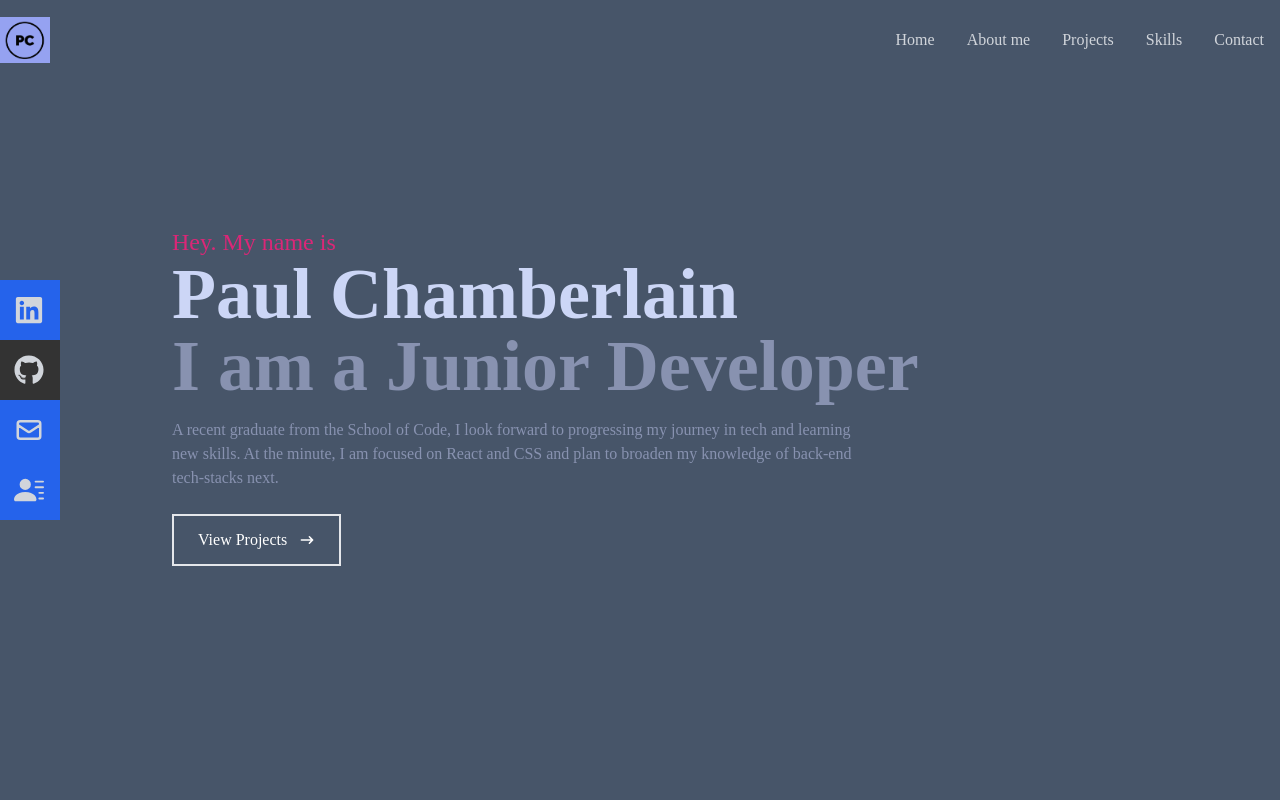
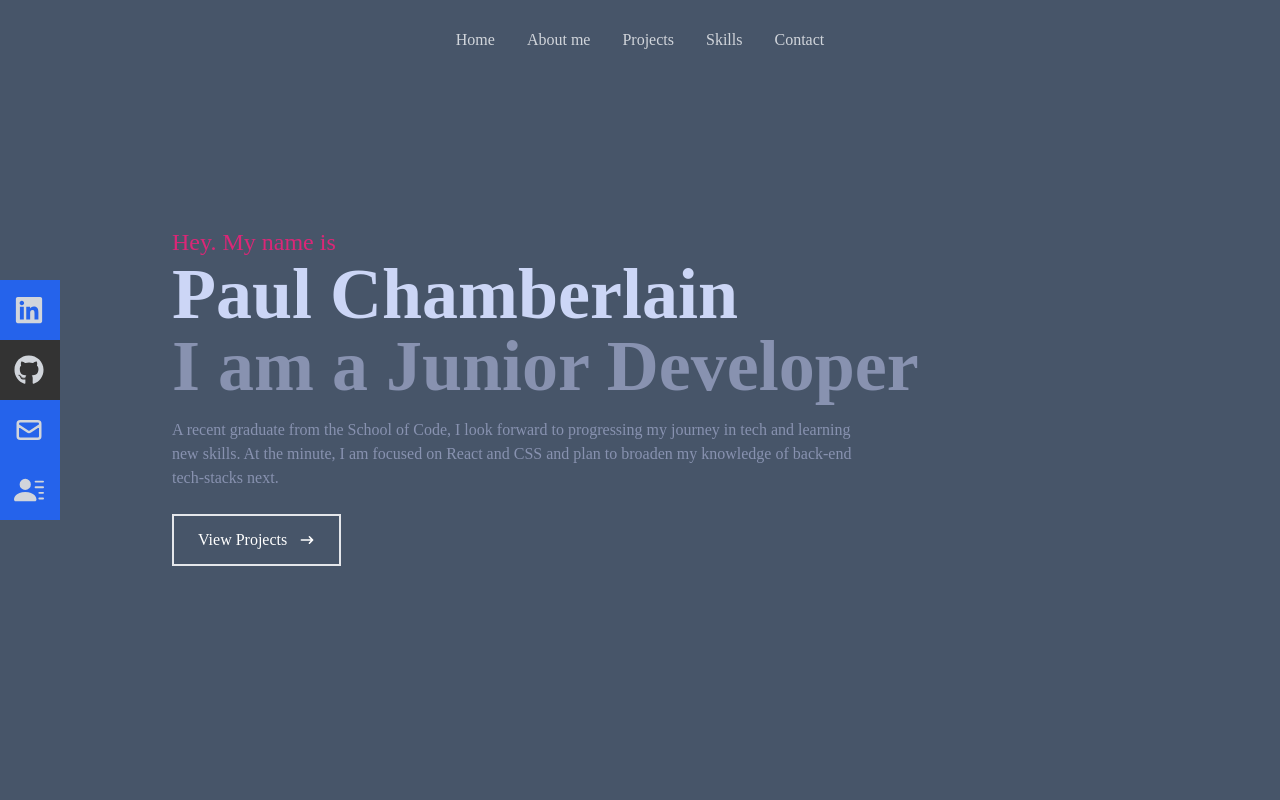
Before and after one commit to Paul2071/react-portfolio, a React (Create React App) app: page / in a window 1280 px wide. Shown: the top 800 px of the page. Built offline with nearby package versions, Linux system fonts and the light colour scheme.

Commit message:
see plan.txt for next steps

```diff
--- a/package.json
+++ b/package.json
@@ -10,6 +10,7 @@
     "react-dom": "^18.2.0",
     "react-icons": "^4.4.0",
     "react-scripts": "5.0.1",
+    "react-scroll": "^1.8.7",
     "web-vitals": "^2.1.4"
   },
   "scripts": {
--- a/src/App.js
+++ b/src/App.js
@@ -4,6 +4,7 @@
 import Navbar from './components/Navbar';
 import Skills from './components/Skills';
 import Projects from './components/Projects';
+import Contact from './components/Contact';
 
 
 function App() {
@@ -14,6 +15,7 @@
       <About />
       <Skills />
       <Projects />
+      <Contact />
     </div>
   );
 }
--- /dev/null
+++ b/src/components/Contact.js
@@ -0,0 +1,20 @@
+import React from 'react'
+
+const Contact = () => {
+  return (
+    <div name='contact' className='w-full h-screen bg-[#0a192f] flex justify-center items-center p-4'>
+        <form method='POST' action="https://getform.io/f/a699a1b2-f225-434e-b317-1fbbde8e006c" className='flex flex-col max-w-[600px] w-full'>
+            <div className='pb-8'>
+                <p className='text-4xl font-bold inline border-b-4 border-pink-600 text-gray-300'>Contact</p>
+                <p className='text-gray-300 py-4'> Get in touch via the form or the socials on the left </p>
+            </div>
+            <input className='bg-[#ccd6f6] p-2' type="text" placeholder='Name' name='name' />
+            <input className='my-4 p-2 bg-[#ccd6f6]' type="email" placeholder='Email' name='email' />
+            <textarea className='bg-[#ccd6f6] p-2' name="message" rows="10" placeholder='Message'></textarea>
+            <button className='text-white border-2 hover:bg-pink-600 hover:border-pink-600 px-4 py-3 my-8 mx-auto flex items-center'>Submit</button>
+        </form>
+    </div>
+  )
+}
+
+export default Contact
--- a/src/components/Navbar.js
+++ b/src/components/Navbar.js
@@ -1,82 +1,119 @@
-import React, {useState} from "react";
+import React, { useState } from "react";
 import { FaBars, FaTimes, FaGithub, FaLinkedin } from "react-icons/fa";
-import {HiOutlineMail} from "react-icons/hi"
-import {BsFillPersonLinesFill} from "react-icons/bs"
-import Logo from "../assets/logo2.png";
+import { HiOutlineMail } from "react-icons/hi";
+import { BsFillPersonLinesFill } from "react-icons/bs";
+//import Logo from "../assets/logo2.png";
+import { Link } from "react-scroll";
 
 const Navbar = () => {
-
-    const [navState, setNavState] = useState(false)
-    const handleClick = () => setNavState(!navState)
+  const [navState, setNavState] = useState(false);
+  const handleClick = () => setNavState(!navState);
 
   return (
-    <div className="fixed w-full h-[80px] flex justify-between items-center px=4 bg-slate-600 text-gray-300">
-      <div>
-        <img src={Logo} alt="Personalised Logo" style={{ width: "50px" }} />
-      </div>
+    <div className="fixed w-full h-[80px] flex flex-col justify-between items-center p-7 bg-slate-600 text-gray-300">
 
       {/* menu */}
 
-        <ul className='hidden md:flex'>
-          <li> Home </li>
-          <li> About me </li>
-          <li> Projects </li>
-          <li> Skills </li>
-          <li> Contact </li>
+      <ul className="hidden md:flex">
+        <li>
+          <Link to="home" smooth={true} duration={500}>
+            Home
+          </Link>
+        </li>
+        <li>
+          <Link to="about" smooth={true} duration={500}>
+            About me
+          </Link>
+        </li>
+        <li>
+           <Link to="projects" smooth={true} duration={500}>
+            Projects
+          </Link>
+        </li>
+        <li>
+          <Link to="skills" smooth={true} duration={500}>
+            Skills
+          </Link>
+        </li>
+        <li>
+            <Link to="contact" smooth={true} duration={500}>
+            Contact
+           </Link>
+        </li>
       </ul>
 
-
       {/* hamburger */}
-      <div onClick={handleClick} className="md:hidden z-10">
+      <div onClick={handleClick} className="md:hidden z-10 m-[30px]">
         {!navState ? <FaBars /> : <FaTimes />}
       </div>
 
-
       {/* mobile menu */}
-      <ul className={!navState ? "hidden" : "absolute top-0 left-0 w-full h-screen bg-slate-600 flex flex-col justify-center items-center"}>
-        <li className="py-6 text-4xl"> Home </li>
-        <li className="py-6 text-4xl"> About me </li>
-        <li className="py-6 text-4xl"> Projects </li>
-        <li className="py-6 text-4xl"> Skills </li>
-        <li className="py-6 text-4xl"> Contact </li>
+      <ul
+        className={
+          !navState
+            ? "hidden"
+            : "absolute top-0 left-0 w-full h-screen bg-slate-600 flex flex-col justify-center items-center"
+        }
+      >
+        <li className="py-6 text-4xl">  <Link onClick={handleClick} to="home" smooth={true} duration={500}>
+            Home
+          </Link>  </li>
+        <li className="py-6 text-4xl">  <Link onClick={handleClick} to="about" smooth={true} duration={500}>
+            About me
+          </Link>  </li>
+        <li className="py-6 text-4xl">  <Link onClick={handleClick} to="projects" smooth={true} duration={500}>
+            Projects
+          </Link>  </li>
+        <li className="py-6 text-4xl">  <Link onClick={handleClick} to="skills" smooth={true} duration={500}>
+            Skills
+          </Link>  </li>
+        <li className="py-6 text-4xl">  <Link onClick={handleClick} to="contact" smooth={true} duration={500}>
+            Contact
+          </Link>  </li>
       </ul>
-
 
       {/* social icons */}
       <div className="hidden lg:flex  fixed flex-col top-[35%] left-0">
         <ul>
           <li className="w-[160px] h-[60px] flex justify-between items-center ml-[-100px] hover:ml-[-10px] duration-300 bg-blue-600">
-                <a className="flex justify-between items-center w-full text-gray-300 "
-                href="/">
+            <a
+              className="flex justify-between items-center w-full text-gray-300 "
+              href="/"
+            >
               Linkedin <FaLinkedin size={30} />
             </a>
           </li>
         </ul>
         <ul>
           <li className="w-[160px] h-[60px] flex justify-between items-center ml-[-100px] hover:ml-[-10px] duration-300 bg-[#333333]">
-                <a className="flex justify-between items-center w-full text-gray-300 "
-                href="/">
+            <a
+              className="flex justify-between items-center w-full text-gray-300 "
+              href="/"
+            >
               Github <FaGithub size={30} />
             </a>
           </li>
         </ul>
         <ul>
           <li className="w-[160px] h-[60px] flex justify-between items-center ml-[-100px] hover:ml-[-10px] duration-300 bg-blue-600">
-                <a className="flex justify-between items-center w-full text-gray-300 "
-                href="/">
+            <a
+              className="flex justify-between items-center w-full text-gray-300 "
+              href="/"
+            >
               Email <HiOutlineMail size={30} />
             </a>
           </li>
         </ul>
         <ul>
           <li className="w-[160px] h-[60px] flex justify-between items-center ml-[-100px] hover:ml-[-10px] duration-300 bg-blue-600">
-                <a className="flex justify-between items-center w-full text-gray-300 "
-                href="/">
+            <a
+              className="flex justify-between items-center w-full text-gray-300 "
+              href="/"
+            >
               C.V <BsFillPersonLinesFill size={30} />
             </a>
           </li>
         </ul>
-
       </div>
     </div>
   );
--- a/src/components/Projects.js
+++ b/src/components/Projects.js
@@ -5,7 +5,7 @@
 
 const Work = () => {
   return (
-    <div name="work" className="w-full md:h-screen text-gray-300 bg-[#0a192f]">
+    <div name="projects" className="w-full md:h-screen text-gray-300 bg-[#0a192f]">
       <div className="max-w-[1000px] mx-auto p-4 flex flex-col justify-center w-full h-full">
         <div className="pb-8">
           <p className="text-4xl font-bold inline border-b-4 text-gray-300 border-pink-600">
@@ -41,7 +41,7 @@
             </div>
           </div>
           <div
-            style={{ backgroundImage: `url(${realEstate})` }}
+            style={{ backgroundImage: `url(${Proficiency})` }}
             className="shadow-lg shadow-[#040c16] group container rounded-md flex justify-center items-center mx-auto content-div"
           >
             {/* Hover Effects */}
@@ -65,7 +65,7 @@
           </div>
           {/* Grid Item */}
           <div
-            style={{ backgroundImage: `url(${WorkImg})` }}
+            style={{ backgroundImage: `url(${Proficiency})` }}
             className="shadow-lg shadow-[#040c16] group container rounded-md flex justify-center items-center mx-auto content-div"
           >
             {/* Hover Effects */}
```
Also changed, not shown: 1 other file (tests, documents, lock files or other folders). Lines whose indentation alone changed are shown as unchanged.
